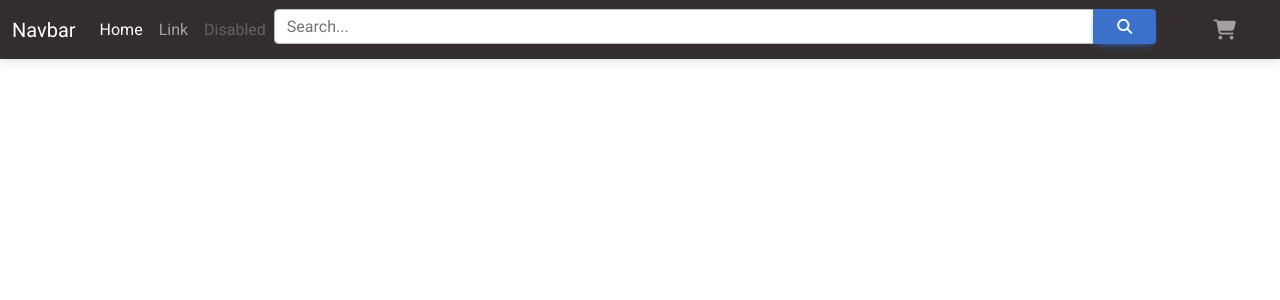
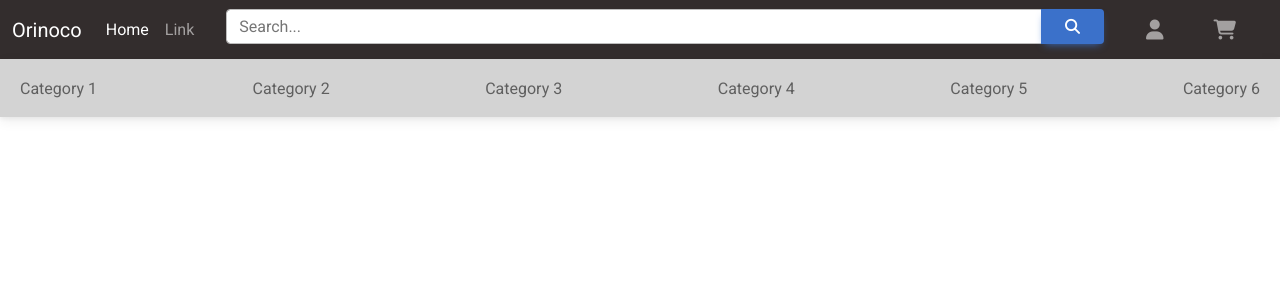
Before and after one commit to Anthony-s-Company/Amazon-Clone, a React (Vite) app: page / in a window 1280 px wide. Shown: the top 300 px of the page. Built offline with nearby package versions, Linux system fonts and the light colour scheme.

Commit message:
added sub nav to categories

```diff
--- a/package.json
+++ b/package.json
@@ -11,8 +11,10 @@
   },
   "dependencies": {
     "@fortawesome/fontawesome-free": "^6.4.2",
+    "bootstrap": "^5.3.1",
     "mdb-react-ui-kit": "^6.2.0",
     "react": "^18.2.0",
+    "react-bootstrap": "^2.8.0",
     "react-dom": "^18.2.0",
     "react-router-dom": "^6.15.0"
   },
--- a/src/App.jsx
+++ b/src/App.jsx
@@ -1,56 +1,80 @@
-import React, { useState } from 'react';
 import {
   MDBNavbar,
   MDBContainer,
   MDBNavbarBrand,
-  MDBNavbarToggler,
   MDBNavbarItem,
   MDBNavbarLink,
-  MDBCollapse,
   MDBBtn,
   MDBNavbarNav,
   MDBIcon,
   MDBInputGroup
 } from 'mdb-react-ui-kit';
 
+import Nav from 'react-bootstrap/Nav';
+
 export default function App() {
-  const [showNavNoTogglerThird, setShowNavNoTogglerThird] = useState(false);
 
   return (
     <>
       <MDBNavbar expand='lg' dark bgColor='dark'>
         <MDBContainer fluid>
-          <MDBNavbarBrand href='#'>Navbar</MDBNavbarBrand>
-          <MDBCollapse navbar show={showNavNoTogglerThird}>
+          <MDBNavbarBrand href='#'>Orinoco</MDBNavbarBrand>
             <MDBNavbarNav className='mr-auto mb-lg-0'>
+
               <MDBNavbarItem>
                 <MDBNavbarLink active aria-current='page' href='#'>
                   Home
                 </MDBNavbarLink>
               </MDBNavbarItem>
+
               <MDBNavbarItem>
                 <MDBNavbarLink href='#'>Link</MDBNavbarLink>
               </MDBNavbarItem>
-              <MDBNavbarItem>
-                <MDBNavbarLink disabled href='#' tabIndex={-1} aria-disabled='true'>
-                  Disabled
-                </MDBNavbarLink>
-              </MDBNavbarItem>
 
-              <MDBInputGroup tag="form" className='w-75 h-50'>
+              <MDBInputGroup tag="form" className='ms-4 w-75 h-50'>
                 <input className='form-control' placeholder="Search..." aria-label="Search" type='Search' />
                 <MDBBtn className="w-auto h-auto">
                   <MDBIcon size='lg' fas icon="search" />
                 </MDBBtn>
               </MDBInputGroup>
 
+              <MDBNavbarLink className="ms-auto w-auto h-auto" href='#'>
+                <MDBIcon size='lg' fas icon='user' />
+              </MDBNavbarLink>
+
               <MDBNavbarLink className="ms-auto me-4 w-auto h-auto" href='#'>
                 <MDBIcon size='lg' fas icon='shopping-cart' />
               </MDBNavbarLink>
 
             </MDBNavbarNav>
+        </MDBContainer>
+      </MDBNavbar>
+      <MDBNavbar expand='md' light style={{ backgroundColor: '#D3D3D3' }}>
+        <MDBContainer fluid>
+            <MDBNavbarNav className='d-flex align-items-center justify-content-between'>
+              <MDBNavbarItem>
+                <MDBNavbarLink href='#'>Category 1</MDBNavbarLink>
+              </MDBNavbarItem>
 
-          </MDBCollapse>
+              <MDBNavbarItem>
+                <MDBNavbarLink href='#'>Category 2</MDBNavbarLink>
+              </MDBNavbarItem>
+              <MDBNavbarItem>
+                <MDBNavbarLink href='#'>Category 3</MDBNavbarLink>
+              </MDBNavbarItem>
+
+              <MDBNavbarItem>
+                <MDBNavbarLink href='#'>Category 4</MDBNavbarLink>
+              </MDBNavbarItem>
+              <MDBNavbarItem>
+                <MDBNavbarLink href='#'>Category 5</MDBNavbarLink>
+              </MDBNavbarItem>
+
+              <MDBNavbarItem>
+                <MDBNavbarLink href='#'>Category 6</MDBNavbarLink>
+              </MDBNavbarItem>
+
+            </MDBNavbarNav>
         </MDBContainer>
       </MDBNavbar>
     </>
```
Also changed, not shown: 1 other file (tests, documents, lock files or other folders).
